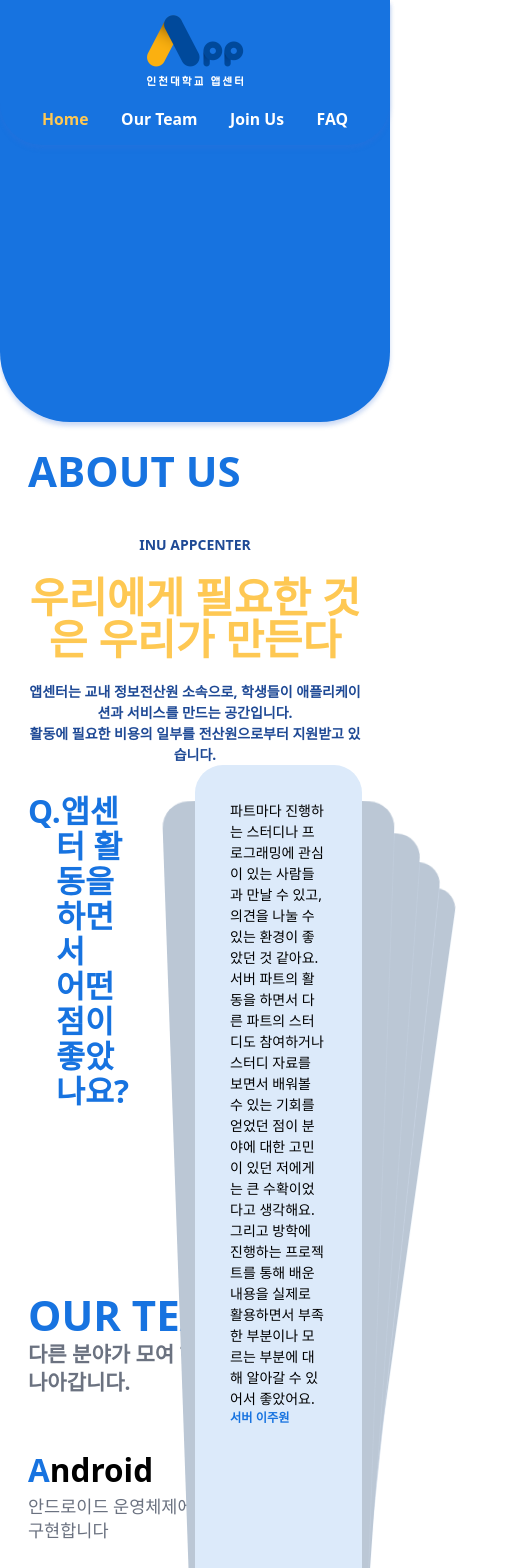
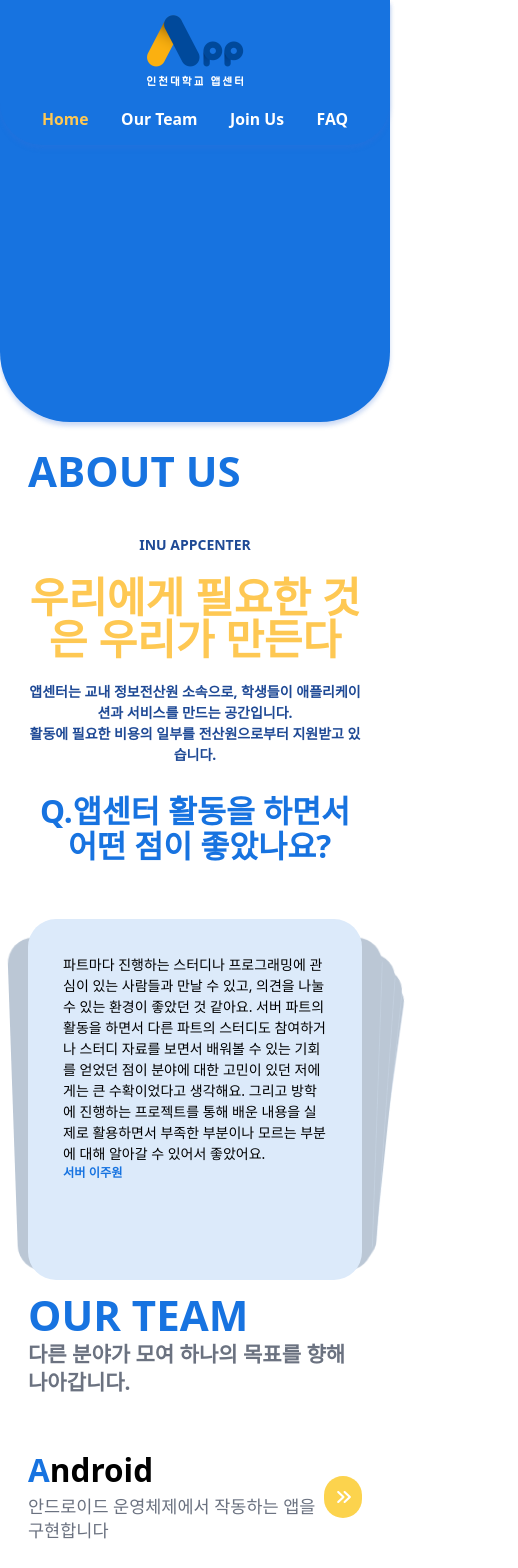
Before and after one commit to inu-appcenter/appcenter-homepage-renewal, a React (Vite) app: page /home in a window 390 px wide. Shown: the top 1568 px of the page, 518 px wide, since content can reach past the window. Built offline with nearby package versions, Linux system fonts and the light colour scheme; the HTML template or start-up script is replaced by a standard one.

Commit message:
design: about us 반응형

```diff
--- a/src/components/home/aboutUs/Interview.tsx
+++ b/src/components/home/aboutUs/Interview.tsx
@@ -45,13 +45,13 @@ export const interviewAnswer = [
 const Interview = () => {
   return (
     <div className='flex flex-col justify-center'>
-      <div className='flex gap-16'>
+      <div className='flex gap-16 flex-wrap justify-center'>
         <h2 className='mt-8 pl-8 text-primary-700 font-semibold text-4xl before:content-["Q."] before:relative -indent-8'>
           앱센터 활동을 하면서 <br />
           어떤 점이 좋았나요?
         </h2>
         <Swiper
-          className='w-1/2'
+          className='px-4  w-full sm:w-2/3 lg:w-1/2'
           effect='cards'
           pagination={{
             clickable: true,
```
